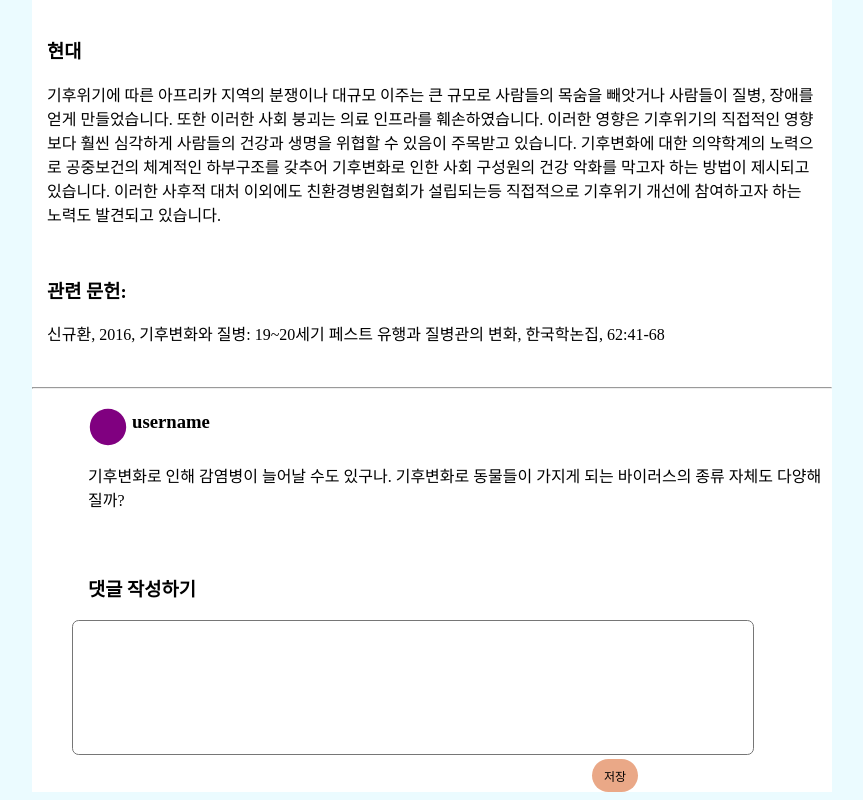
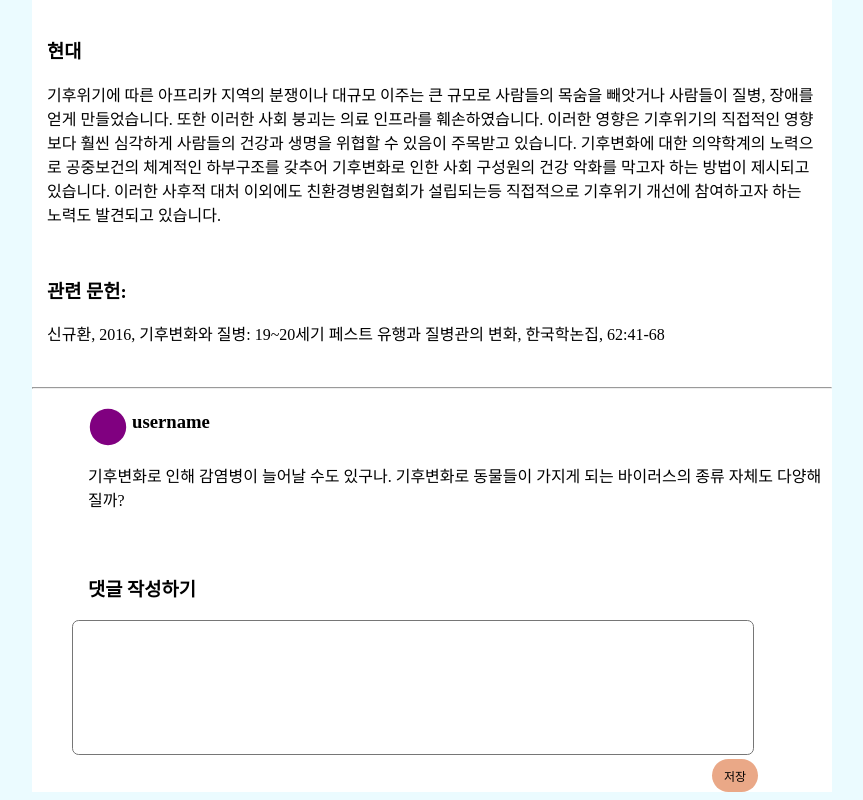
Before and after one commit to nasodemo/BigHistory-FrontEnd, a Next.js app: page /climatechange/medicine in a window 1280 px wide. Shown: the part 1050-1850 px from the top of the page, without its empty margins (208-1071 px from the left). Built offline with nearby package versions, Linux system fonts and the light colour scheme.

Commit message:
Update uploadcomment.module.css

```diff
--- a/src/app/[word]/[field]/(fieldcomponent)/(uploadcomment)/uploadcomment.module.css
+++ b/src/app/[word]/[field]/(fieldcomponent)/(uploadcomment)/uploadcomment.module.css
@@ -49,7 +49,7 @@
 
   .placesidetoside {
     display: flex;
-    padding-left: 70%;
+    padding-left: 85%;
   }
 
 
```
